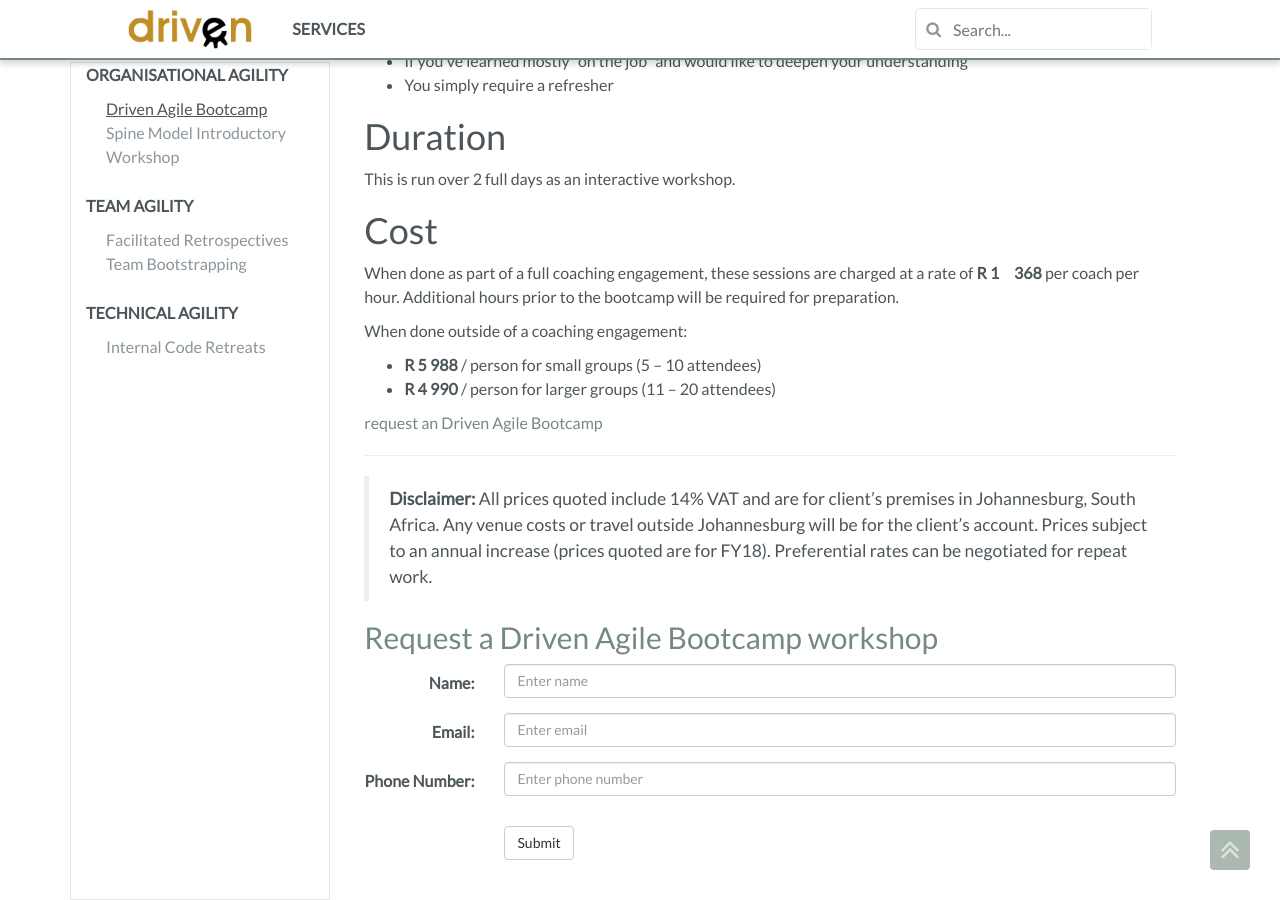
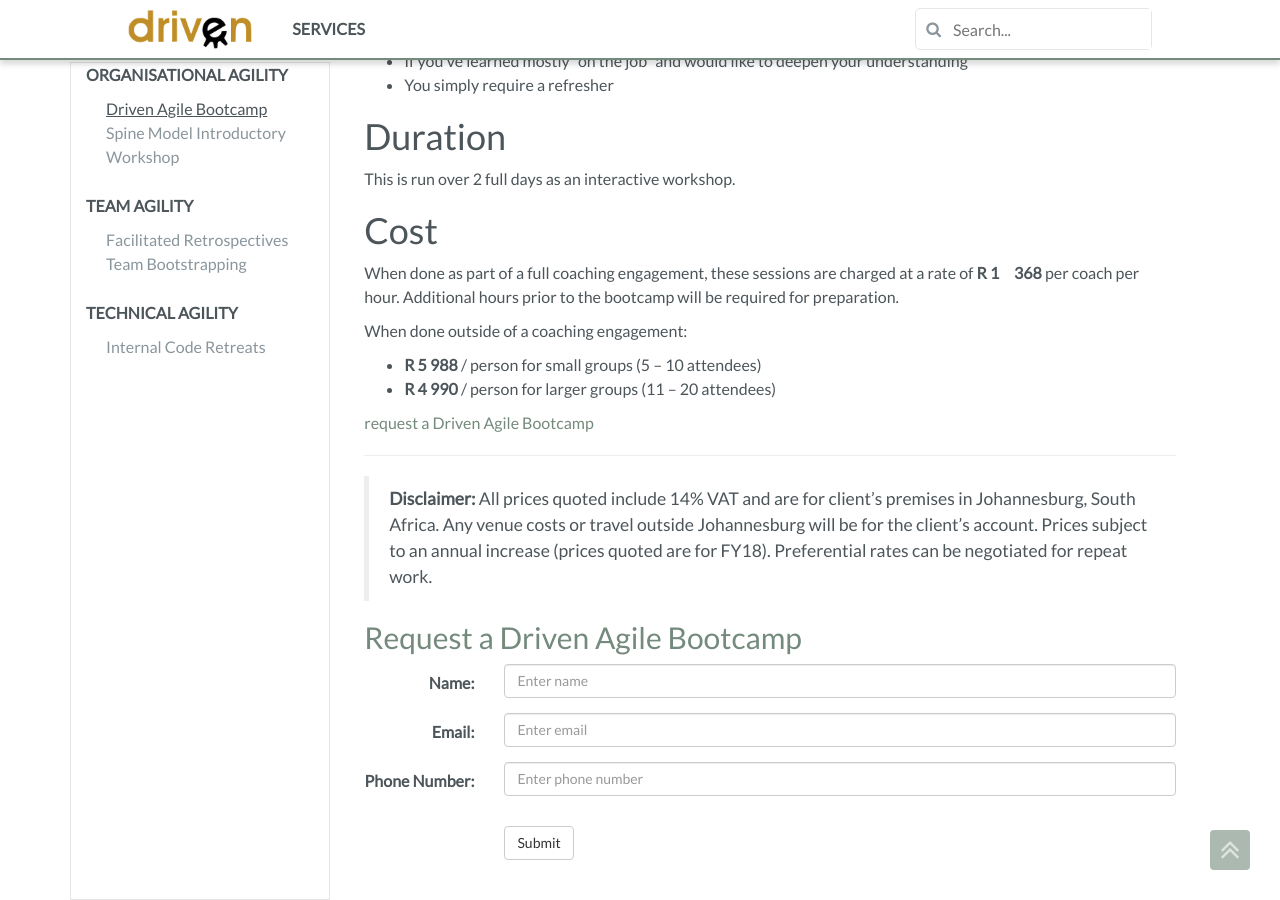
Before and after one commit to DrivenAlliance/website, a Jekyll site: the page built from _services/organisational-agility/driven-agile-bootcamp.md, in a window 1280 px wide and 900 px high, scrolled down 931 px. Built offline with Jekyll 4.4.1, drawn with Linux system fonts in a browser that asks for light colours; nearby versions of some CDN libraries; comment, search, counter and statistics services are not loaded; some of the changed text lies outside the part shown.

Commit message:
add link to contact form in the bootcamp and spine markdown files

```diff
--- a/_includes/contact.html
+++ b/_includes/contact.html
@@ -1,4 +1,4 @@
-	<h2 id="contact-form">Request a {{page.title}} workshop</h2>
+	<h2 id="contact-form">Request a {{page.title}}</h2>
 	<form class="form-horizontal" action="http://formspree.io/barryt@drivenalliance.com" method="POST">
 		<div class="form-group">
 			<label class="control-label col-sm-2" for="name">Name:</label>
--- a/_services/organisational-agility/driven-agile-bootcamp.md
+++ b/_services/organisational-agility/driven-agile-bootcamp.md
@@ -46,7 +46,7 @@
 * **R 5 988** / person for small groups (5 – 10 attendees)
 * **R 4 990** / person for larger groups (11 – 20 attendees)
 
-[request an Driven Agile Bootcamp]()
+[request a Driven Agile Bootcamp](#contact-form)
 
 ---
 > **Disclaimer:** All prices quoted include 14% VAT and are for client's premises in Johannesburg, South Africa. Any venue costs or travel outside Johannesburg will be for the client's account. Prices subject to an annual increase (prices quoted are for FY18). Preferential rates can be negotiated for repeat work.
```
Also changed, not shown: other parts of _services/organisational-agility/driven-agile-bootcamp.md (+1 -1 lines), _services/organisational-agility/spine-model-introduction.md (+2 -2 lines).
